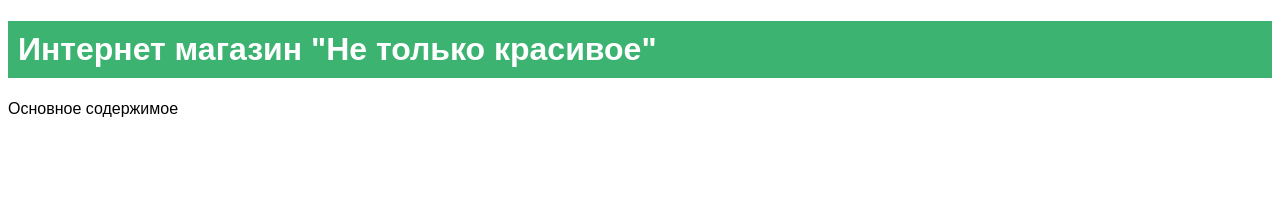
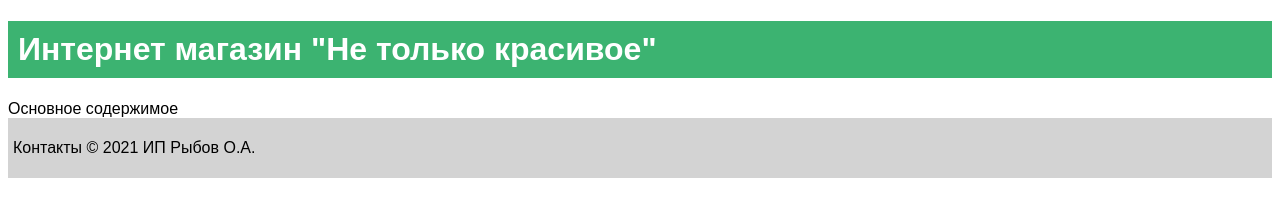
Before and after one commit to dirrharrd/chernyh-dmitry-js-21-02, a plain HTML site: page homework_01_firstSite/index.html in a window 1280 px wide. Drawn offline with Linux system fonts and the light colour scheme.

Commit message:
добавил footer

```diff
--- a/homework_01_firstSite/index.html
+++ b/homework_01_firstSite/index.html
@@ -4,12 +4,15 @@
     <meta charset="UTF-8">
     <title>Тема 1 - Первое ДЗ</title>
 </head>
-<body style="font-family: Arial">
+<body style="font-family: Arial, serif; ">
 <header>
-    <h1 style="background: mediumseagreen; color: white; padding: 10px;">Интернет магазин "Не только красивое"</h1>
+    <h1 style="background: mediumseagreen; color: white; padding: 10px">Интернет магазин "Не только красивое"</h1>
 </header>
 <main>
     Основное содержимое
 </main>
+<footer style="background: lightgray; padding: 5px">
+    <p>Контакты © 2021 ИП Рыбов О.А.</p>
+</footer>
 </body>
 </html>
```
